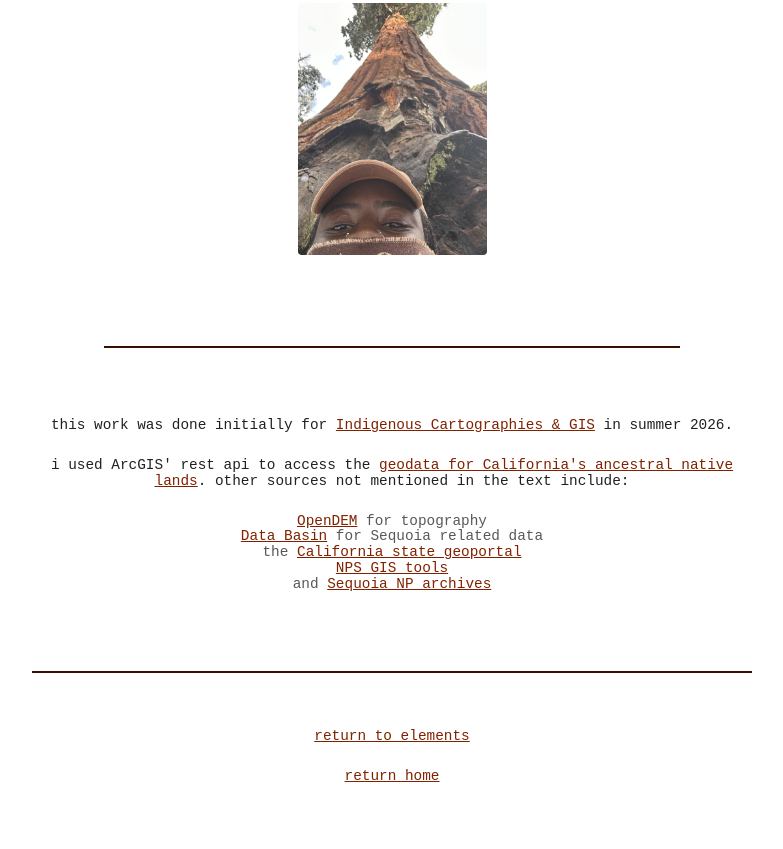
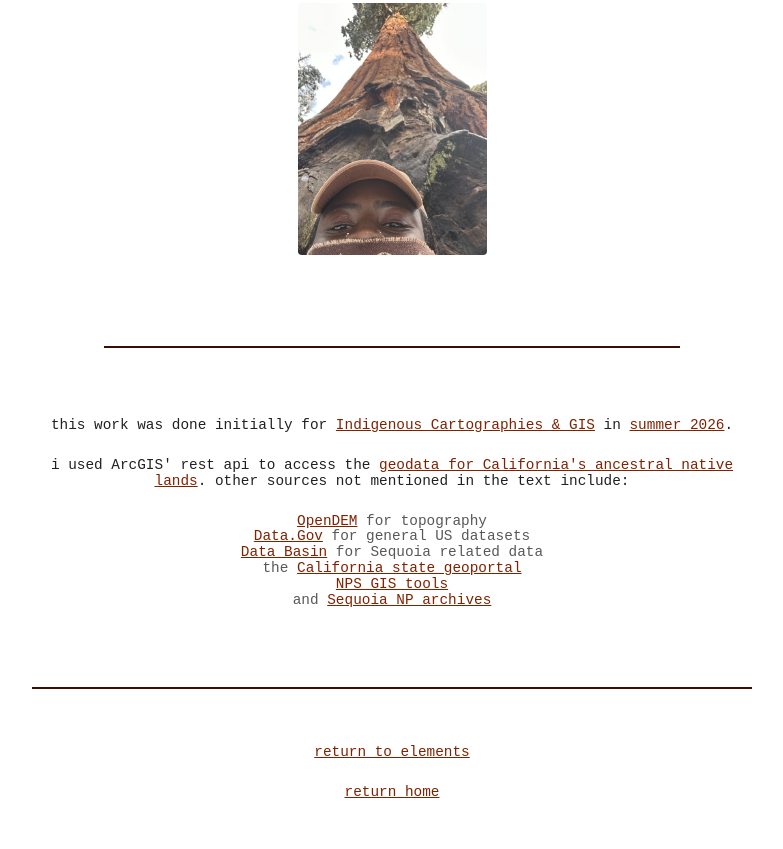
Before and after one commit to adidogome/adidogome, a plain HTML site: page elements/cloudy.html in a window 1280 px wide. Shown: the part 1719-2568 px from the top of the page, without its empty margins (248-1031 px from the left). Drawn offline with Linux system fonts and the light colour scheme.

Commit message:
Update cloudy.html

```diff
--- a/elements/cloudy.html
+++ b/elements/cloudy.html
@@ -255,7 +255,8 @@ but have done lasting damage to myself. air quality is on my mind a lot </small>
 <hr style="width:80%; margin-bottom: 70px;">
 
 <p>this work was done initially for
-<a href="https://sfpc.study/sessions/summer-26/indigenous-cartography-and-gis">Indigenous Cartographies & GIS</a> in summer 2026.</p>
+<a href="https://sfpc.study/sessions/summer-26/indigenous-cartography-and-gis">Indigenous Cartographies & GIS</a> in
+<a href="https://projects.sfpc.study/indigenous-cartography/">summer 2026</a>.</p>
 
 <p>i used ArcGIS' rest api to access the
 <a href="https://services9.arcgis.com/olCAyDMW794Lg7Au/ArcGIS/rest/services/California_Native_American_Ancestral_Lands/FeatureServer/0">
@@ -263,10 +264,12 @@ geodata for California's ancestral native lands</a>. other sources not mentioned
 
 <dl>
     <dt><a href="https://www.opendem.info/">OpenDEM</a> for topography</dt>
+    <dt> <a href="https://catalog.data.gov/?spatial_filter=geospatial">Data.Gov</a> for general US datasets</dt>
     <dt><a href="https://databasin.org">Data Basin</a> for Sequoia related data</dt>
     <dt>the <a href="https://gis.data.ca.gov">California state geoportal</a></dt>
     <dt><a href="https://www.nps.gov/subjects/gisandmapping/tools-and-data.htm">NPS GIS tools</a></dt>
     <dt> and <a href="https://npshistory.com/publications/seki/">Sequoia NP archives</a></dt>
+</dl>
 
 </main>
 
```
